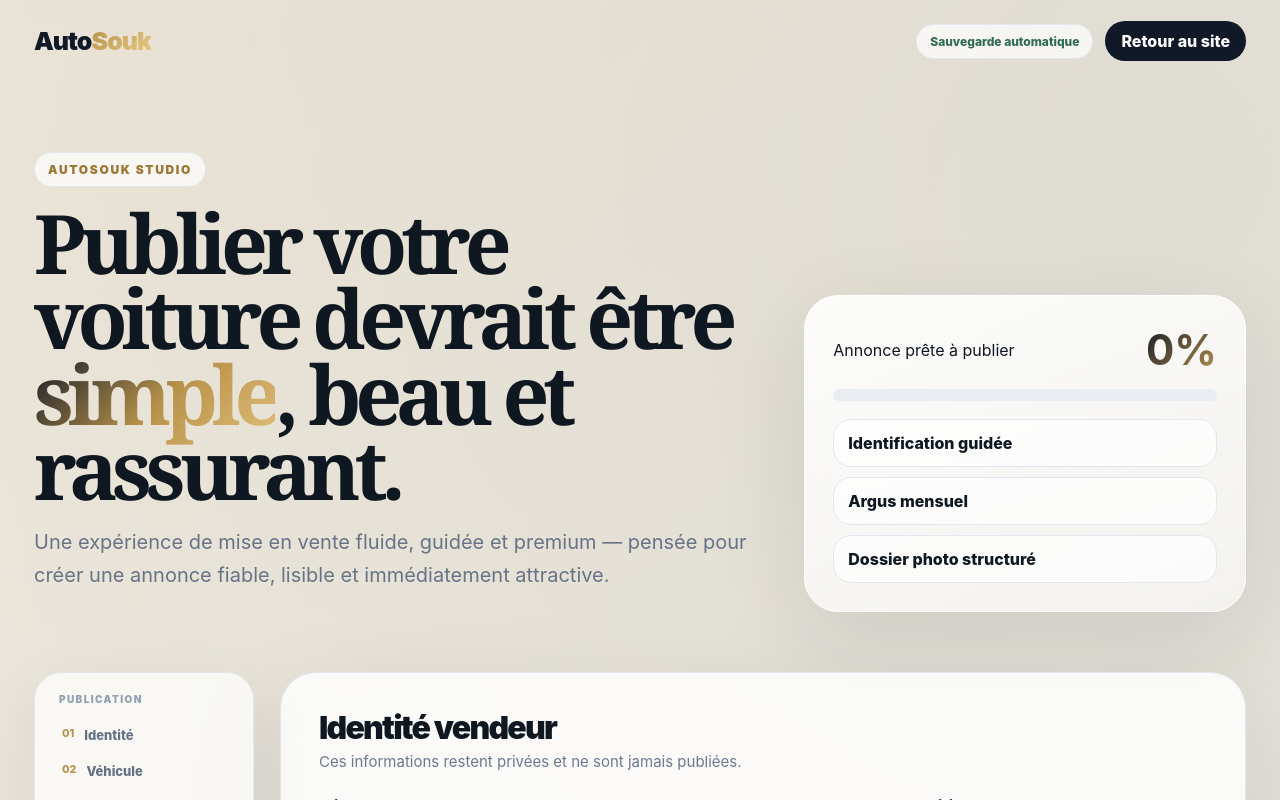
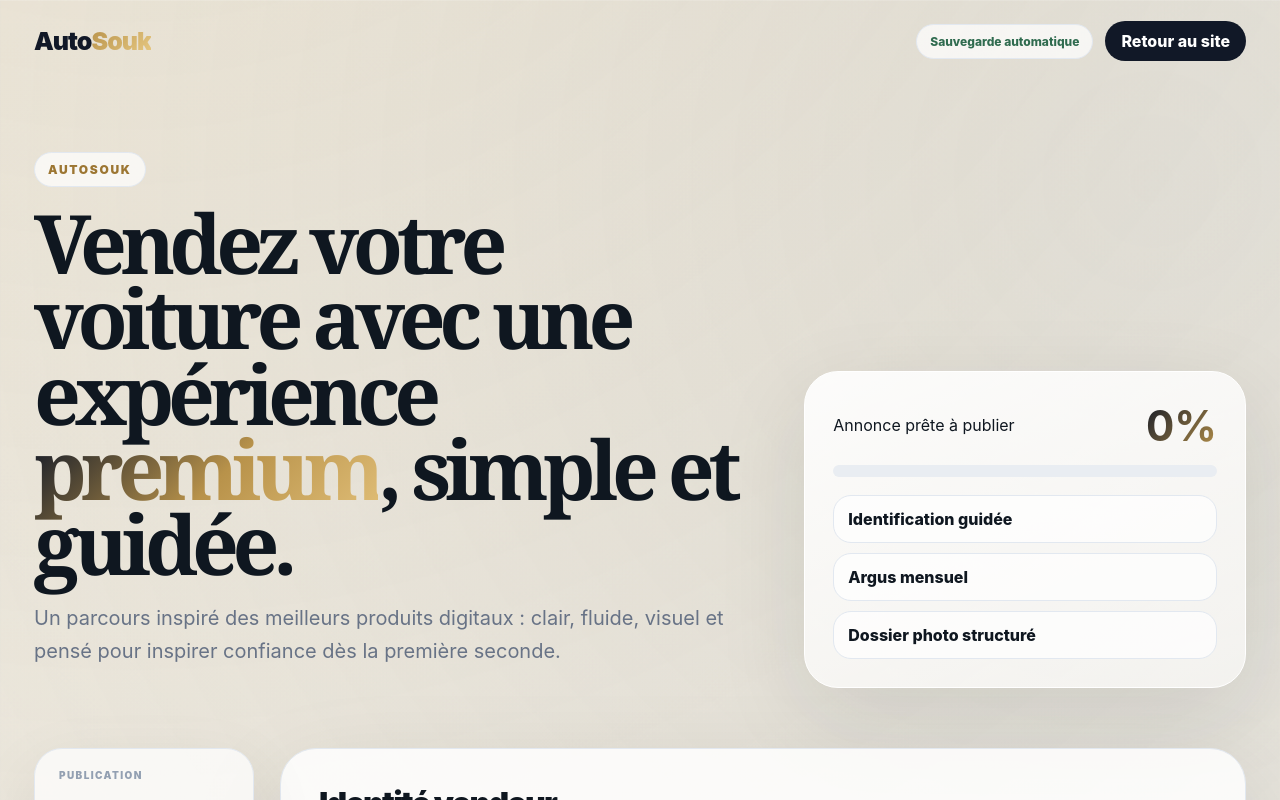
Before and after one commit to automandat/autosouk, a Next.js app: page /mandat in a window 1280 px wide. Shown: the top 800 px of the page. Built offline with nearby package versions, Linux system fonts and the light colour scheme.

Commit message:
Update page.tsx

```diff
--- a/app/mandat/page.tsx
+++ b/app/mandat/page.tsx
@@ -2,6 +2,7 @@
 
 import Link from "next/link";
 import { useMemo, useState } from "react";
+import type { ReactNode } from "react";
 
 type PhotoItem = {
   label: string;
@@ -239,9 +240,9 @@ export default function MandatPage() {
 
       <section className="hero">
         <div>
-          <div className="eyebrow">AutoSouk Studio</div>
-          <h1>Publier votre voiture devrait être <em>simple</em>, beau et rassurant.</h1>
-          <p>Une expérience de mise en vente fluide, guidée et premium — pensée pour créer une annonce fiable, lisible et immédiatement attractive.</p>
+          <div className="eyebrow">AutoSouk</div>
+          <h1>Vendez votre voiture avec une expérience <em>premium</em>, simple et guidée.</h1>
+          <p>Un parcours inspiré des meilleurs produits digitaux : clair, fluide, visuel et pensé pour inspirer confiance dès la première seconde.</p>
         </div>
         <div className="heroGlass">
           <div className="heroMetric"><span>Annonce prête à publier</span><strong>{completion}%</strong></div>
@@ -387,7 +388,7 @@ function Section({ id, title, subtitle }: { id: string; title: string; subtitle:
   return <div id={id} className="sectionTitle"><h2>{title}</h2><p>{subtitle}</p></div>;
 }
 
-function Field({ label, required, children }: { label: string; required?: boolean; children: React.ReactNode }) {
+function Field({ label, required, children }: { label: string; required?: boolean; children: ReactNode }) {
   return <div className="field"><label>{label} {required && <span className="req">*</span>}</label>{children}</div>;
 }
 
```
